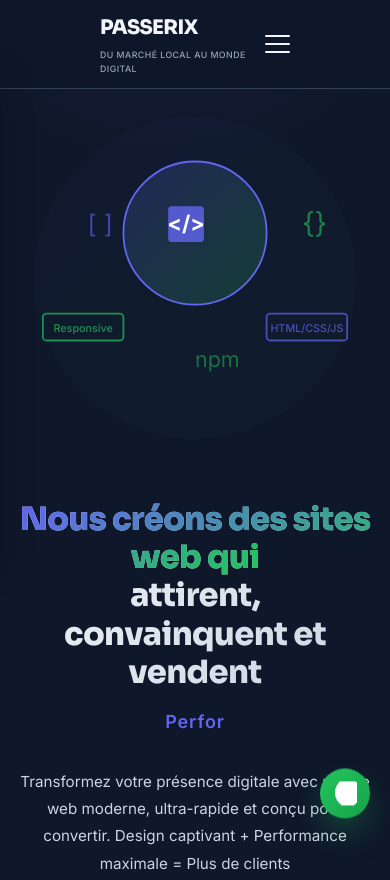
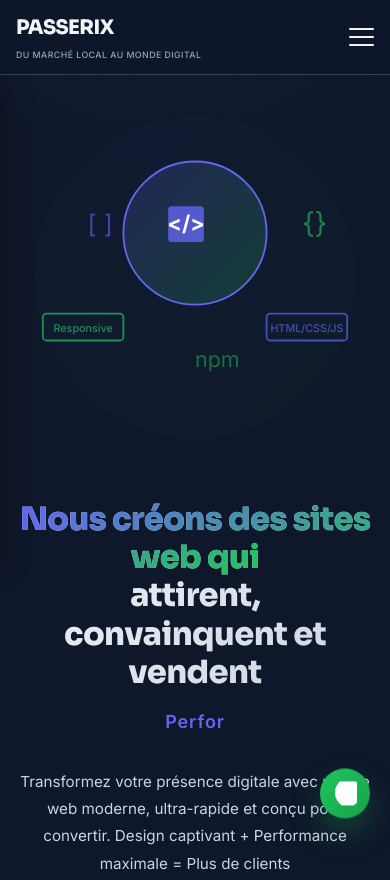
Before and after one commit to anwarkosari-coder/portfolio, a website: page index.html in a window 390 px wide. Shown: the top 880 px of the page. Drawn offline with nearby package versions, Linux system fonts and the light colour scheme.

Commit message:
update navbar en mode respocive

```diff
--- a/styles.css
+++ b/styles.css
@@ -145,7 +145,7 @@ section:first-of-type {
 }
 .navbar .container{
     max-width: 100%;
-    padding: 0 100px;
+    padding: 0 24px;
 }
 
 .navbar-content {
@@ -1489,6 +1489,13 @@ section:first-of-type {
 
     .navbar-content {
         padding: 0;
+        display: flex;
+        justify-content: space-between;
+        align-items: center;
+    }
+
+    .navbar .container {
+        padding: 0 16px;
     }
 
     .nav-menu {
```
